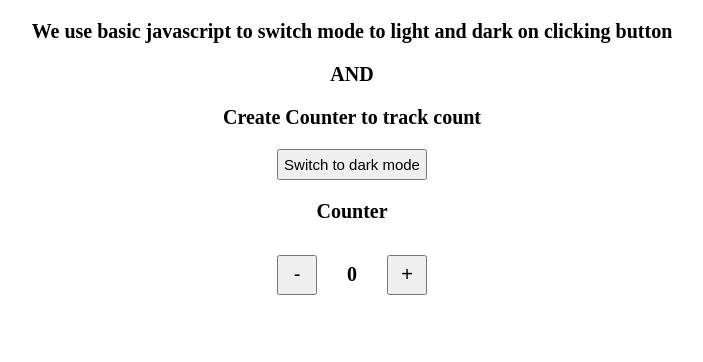
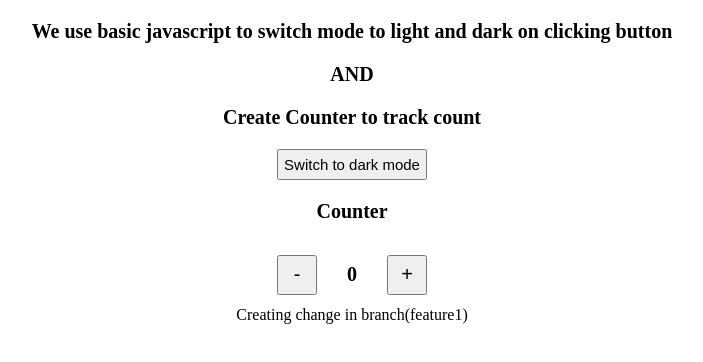
Before and after one commit to Annibadakh/basic-javascript-operation, a plain HTML site: page index.html in a window 1280 px wide. Shown: the whole page, without its empty margins (288-991 px from the left). Drawn offline with Linux system fonts and the light colour scheme.

Commit message:
adding new brnach code

```diff
--- a/index.html
+++ b/index.html
@@ -17,6 +17,7 @@
         <p id="count"></p>
         <button onclick="increment()">+</button>
     </div>
+    <div>Creating change in branch(feature1)</div>
 
     <script src="script.js"></script>
 </body>
```
